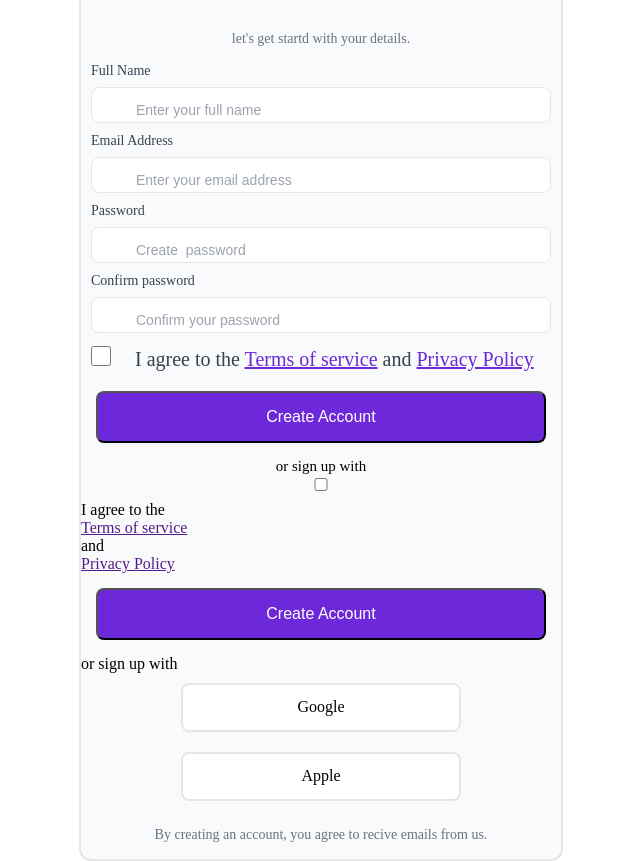
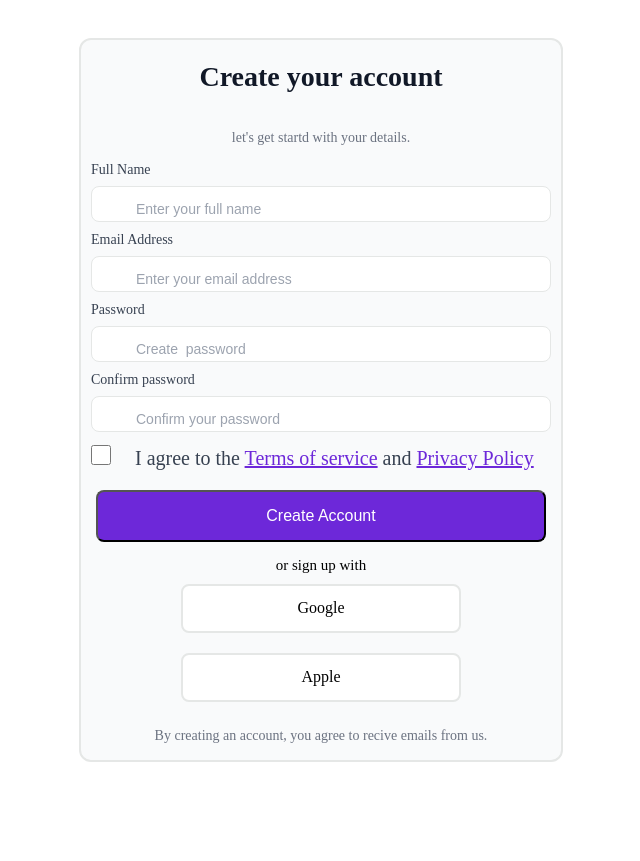
Before and after one commit to saikurella1/signup-frontend, a plain HTML site: page index.html in a window 1280 px wide. Shown: the whole page, without its empty margins (319-959 px from the left). After the commit the page ends 800 px from the top, so only its background shows below. Drawn offline with Linux system fonts and the light colour scheme.

Commit message:
Update index.html

```diff
--- a/index.html
+++ b/index.html
@@ -1,7 +1,7 @@
 <!DOCTYPE html>
 <html>
 <head>
-    <title>Welcome to the Signup page </title>
+    <title>Signup page</title>
     <link rel="stylesheet" href="signup.css">
 </head>
 <body>
@@ -25,9 +25,6 @@
         <div id="divider">
             or sign up with
         </div>
-       <input type="checkbox">I agree to the <a href="">Terms of service</a> and  <a href="">Privacy Policy</a>
-        <button >Create Account</button>
-        or sign up with
         <btn>Google</btn>
         <btn>Apple</btn>
         <p>By creating an account, you agree to recive emails from us.</p>
```
